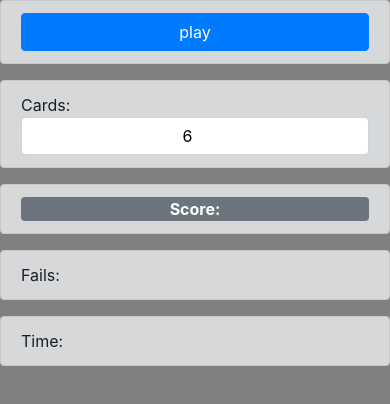
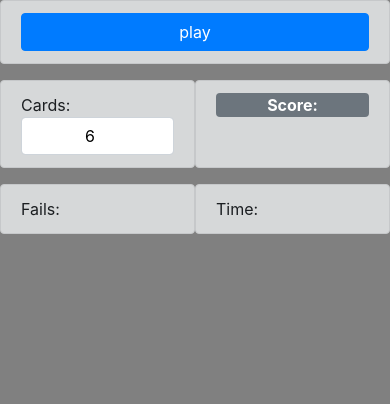
Before and after one commit to elfacu0/Memotest, a website: page index.html in a window 390 px wide. Drawn offline with nearby package versions, Linux system fonts and the light colour scheme.

Commit message:
responsive

```diff
--- a/flip.css
+++ b/flip.css
@@ -16,7 +16,6 @@
     position: relative;
     width: 100%;
     height: 100%;
-    text-align: center;
     transition: transform 0.8s;
     transform-style: preserve-3d;
 }
--- a/index.html
+++ b/index.html
@@ -18,25 +18,25 @@
 <body>
     <div class="container-fluid">
         <div class="row d-flex">
-            <div class="col-md-2 col-sm-4 alert alert-dark ">
+            <div class="col-12 col-md-2 alert alert-dark ">
                 <button onclick="addCards()" class="col-sm btn btn-primary align-middle">play</button>
             </div>
-            <div class="col-md-2 col-sm-4 alert alert-dark">
+            <div class="col-6 col-md-2 alert alert-dark">
                 Cards:
                 <input class="col-sm-10 form-control" type="number" id="cards" value=6 min=4 max=52
                     style="color: black; text-align: center; display: inline;">
             </div>
-            <div class="col-md-3 col-sm-4 alert alert-dark">
+            <div class="col-6 col-md-3 alert alert-dark">
                 <span class="col-sm badge badge-secondary text-sm-left" style="font-size: 100%;" id="score">Score:
                 </span>
             </div>
-            <div class="col-md-2 col-sm-3 alert alert-dark" id="fails">
+            <div class="col-6 col-md-2 alert alert-dark" id="fails">
                 Fails:
             </div>
-            <div class="col-md-3 col-sm-3 alert alert-dark" id="timer">
+            <div class="col-6 col-md-3 alert alert-dark" id="timer">
                 Time:
             </div>
-            <div class="col-sm-12 align-content-center">
+            <div class="col align-content-center">
                 <div id="cards-container" class="row justify-content-around">
                 </div>
             </div>
```
